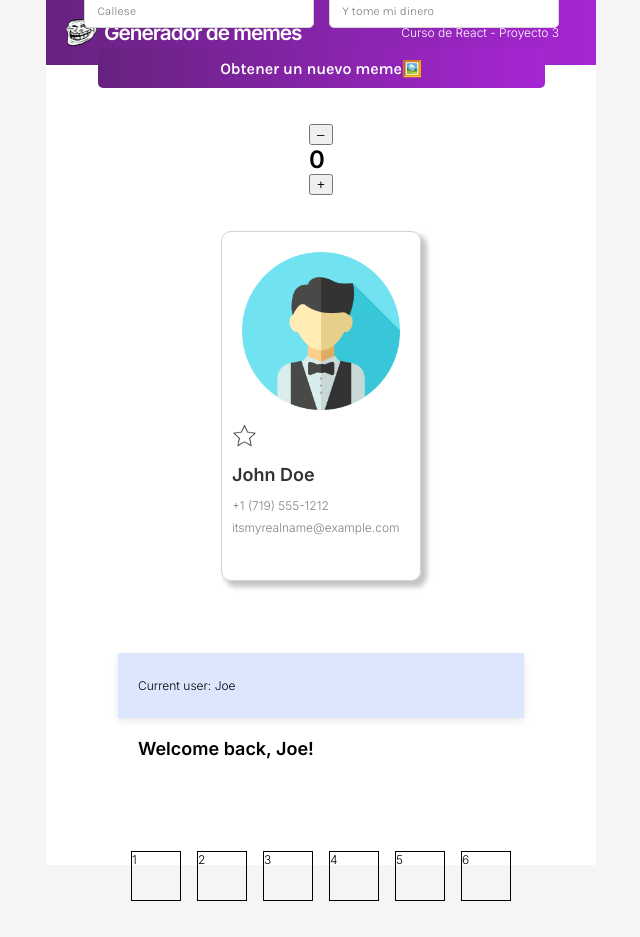
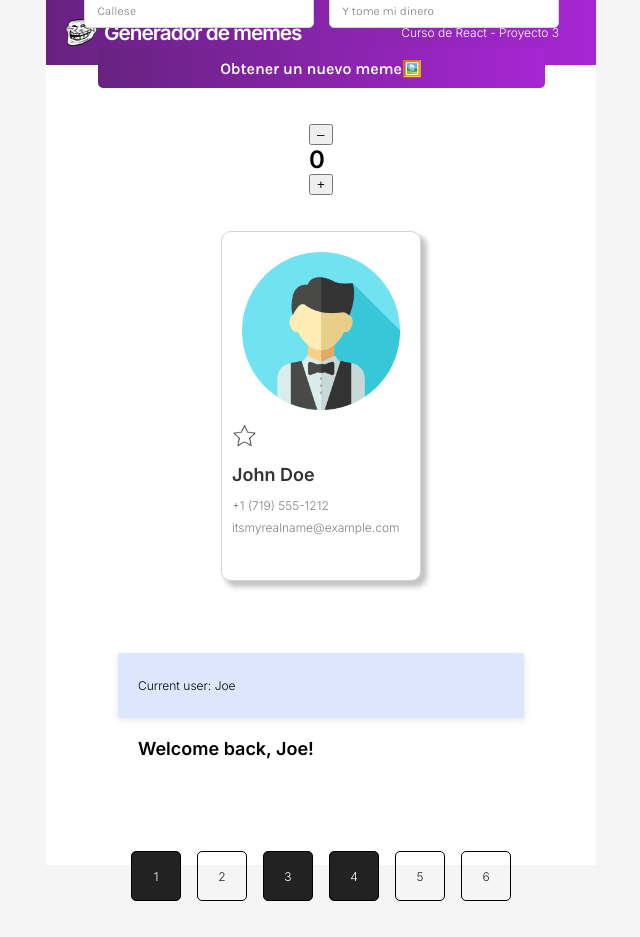
Before and after one commit to crcascr/React-Learning, a React (Create React App) app in the folder interactive-web-app/: page / in a window 1280 px wide. Shown: the whole page, without its empty margins (319-959 px from the left). Built offline with nearby package versions, Linux system fonts and the light colour scheme.

Commit message:
Parte 2 - Desafio de las cajas (estilos dinamicos)

```diff
--- a/interactive-web-app/src/components/Cajas/AppCajas.js
+++ b/interactive-web-app/src/components/Cajas/AppCajas.js
@@ -1,19 +1,18 @@
 import React from "react";
 import "./Cajas.css";
 import datosCajas from "./datosCajas";
+import Caja from "./Caja";
 
-function AppCajas() {
+function AppCajas(props) {
   const [cajas, setCajas] = React.useState(datosCajas);
-  const elementos=cajas.map((caja=>{
-    return(
-    <div className="caja" key={caja.id}>{caja.id}</div>
-    )
-  }))
-  return (
-    <main className="mainCajas">
-      {elementos}
-    </main>
-  );
+  const estilos = {
+    backgroundColor: props.modoOscuro ? "#222222" : "#cccccc",
+    color: props.modoOscuro ? "#ffffff" : "#222222",
+  };
+  const elementos = cajas.map((caja) => {
+    return <Caja key={caja.id} activa={caja.on} numero={caja.id} />;
+  });
+  return <main className="mainCajas">{elementos}</main>;
 }
 
 export default AppCajas;
--- /dev/null
+++ b/interactive-web-app/src/components/Cajas/Caja.js
@@ -0,0 +1,18 @@
+import React from "react";
+
+function Caja(props){
+    console.log(props)
+    const estilos = {
+        backgroundColor: props.activa ? "#222222" : "none",
+        color: props.activa ? "#ffffff" : "#222222",
+      };
+
+    return(
+        <div style={estilos} className="caja">
+        {props.numero}
+      </div>
+    )
+
+}
+
+export default Caja
--- a/interactive-web-app/src/components/Cajas/Cajas.css
+++ b/interactive-web-app/src/components/Cajas/Cajas.css
@@ -11,4 +11,8 @@
     width: 50px;
     height: 50px;
     border: 1px solid black;
+    border-radius: 5px;
+    display: flex;
+    align-items: center;
+    justify-content: center;
 }
--- a/interactive-web-app/src/components/Meme.js
+++ b/interactive-web-app/src/components/Meme.js
@@ -232,7 +232,7 @@ function Meme() {
       <App />
       <Cliente />
       <Saludo/>
-      <AppCajas/>
+      <AppCajas modoOscuro={false}/>
     </main>
   );
 }
```
